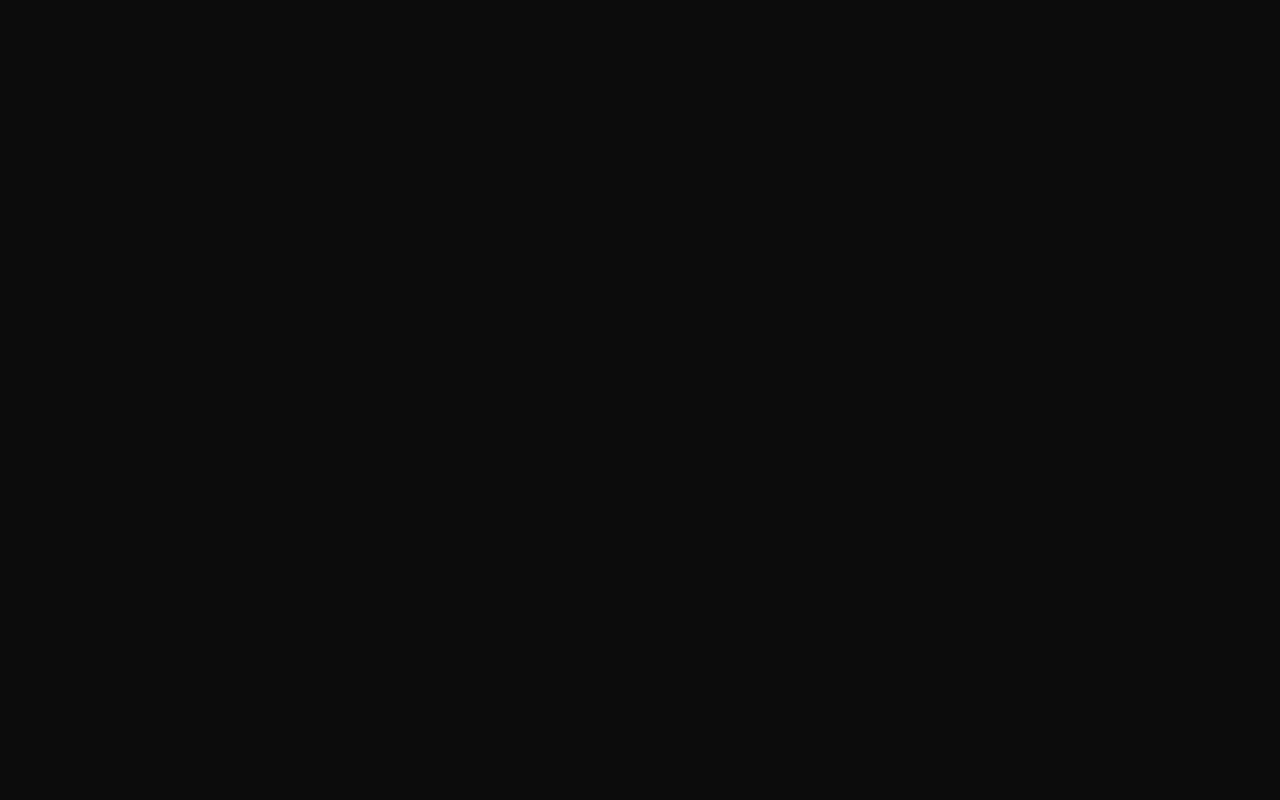
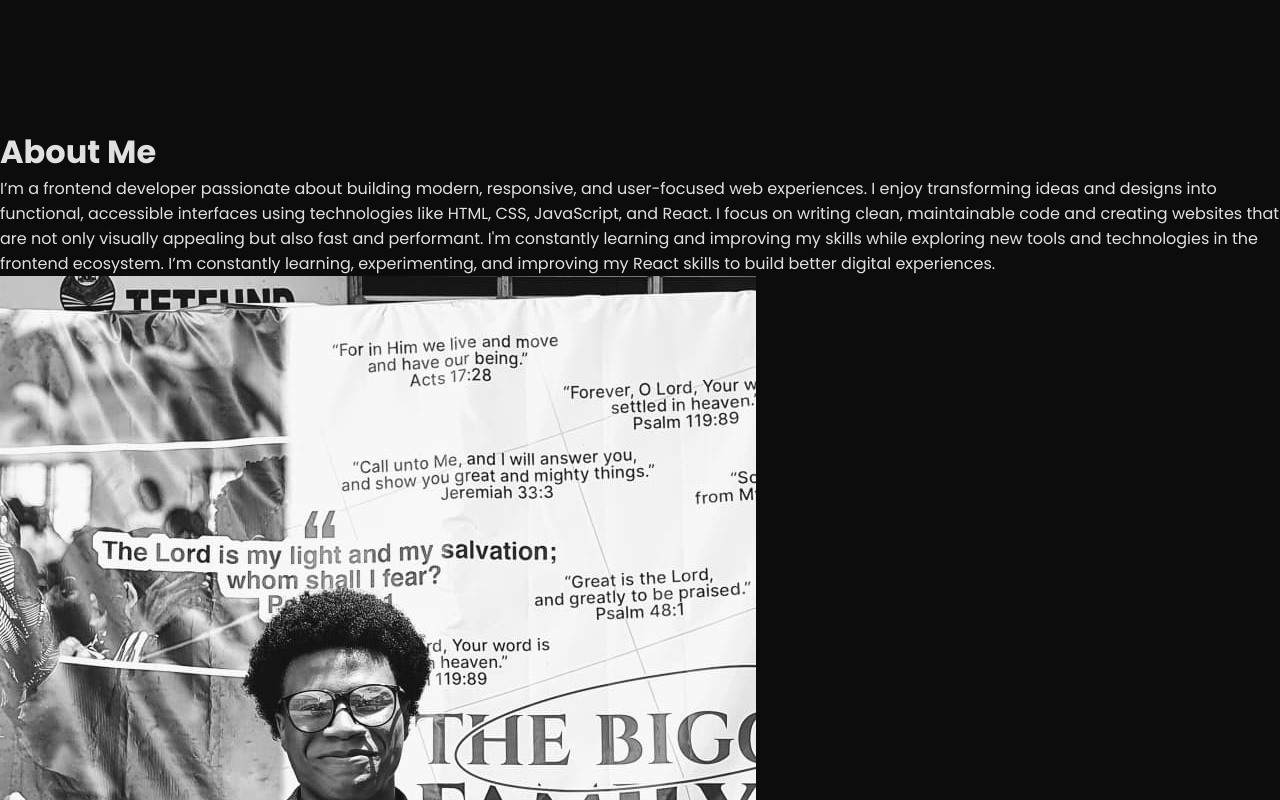
Before and after one commit to FortuneNnah/Portfolio, a React (Vite) app: page / in a window 1280 px wide. Shown: the part 600-1400 px from the top of the page. Before the commit the page ends 800 px from the top, so only its background shows below. Built offline with nearby package versions, Linux system fonts and the light colour scheme.

Commit message:
started about section

```diff
--- a/src/App.jsx
+++ b/src/App.jsx
@@ -1,10 +1,14 @@
-import './App.css'
-import Main from './Components/Main'
+import "./App.css";
+import Main from "./Components/Main";
+import About from "./Components/About";
 
-function App(){
-  return(
-    <Main />
-  )
+function App() {
+  return (
+    <>
+      <Main />
+      <About />
+    </>
+  );
 }
 
-export default App
+export default App;
--- /dev/null
+++ b/src/Components/About.jsx
@@ -0,0 +1,30 @@
+import React from "react";
+
+const About = () => {
+  return (
+    <div className="about">
+      <div className="about-content">
+        <div className="text">
+          <h1>About Me</h1>
+          <p>
+            I’m a frontend developer passionate about building modern,
+            responsive, and user-focused web experiences. I enjoy transforming
+            ideas and designs into functional, accessible interfaces using
+            technologies like HTML, CSS, JavaScript, and React. I focus on
+            writing clean, maintainable code and creating websites that are not
+            only visually appealing but also fast and performant. I'm constantly
+            learning and improving my skills while exploring new tools and
+            technologies in the frontend ecosystem.
+
+            I’m constantly learning, experimenting, and improving my React skills to build better digital experiences.
+          </p>
+        </div>
+        <div className="img">
+          <img src="src/Imgs/Meeeeeeeeee.jpeg" alt="" />
+        </div>
+      </div>
+    </div>
+  );
+};
+
+export default About;
```
Also changed, not shown: src/Imgs/Meeeeeeeeee.jpeg (added).
